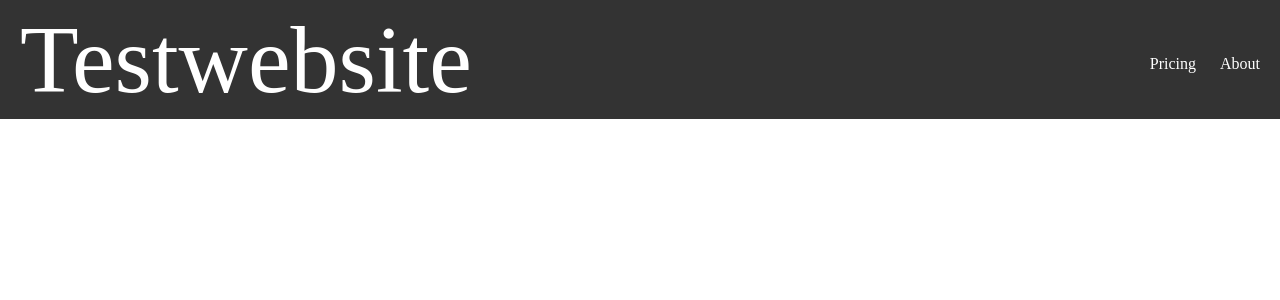
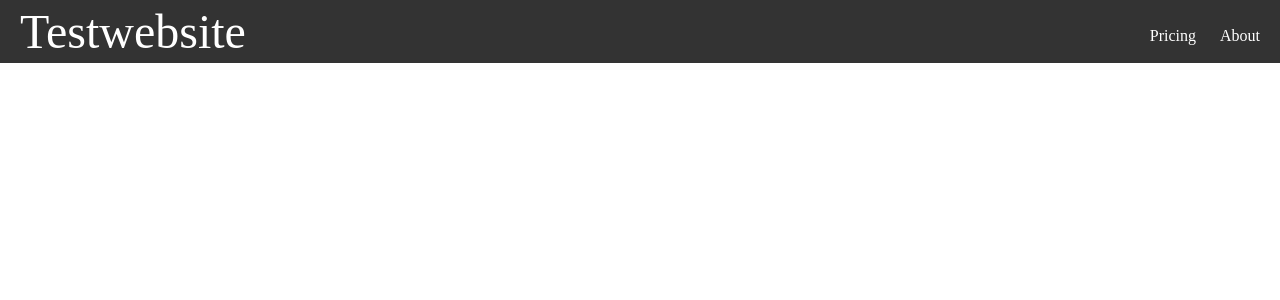
Before and after one commit to PmaFynn/BA_v1, a React (Create React App) app: page / in a window 1280 px wide. Shown: the top 300 px of the page. Built offline with nearby package versions, Linux system fonts and the light colour scheme.

Commit message:
Sizetitle adjusted

```diff
--- a/src/styles.css
+++ b/src/styles.css
@@ -18,7 +18,7 @@ body {
 }
 
 .site-title{
-    font-size: 6rem;
+    font-size: 3rem;
 }
 
 .nav ul{
```
